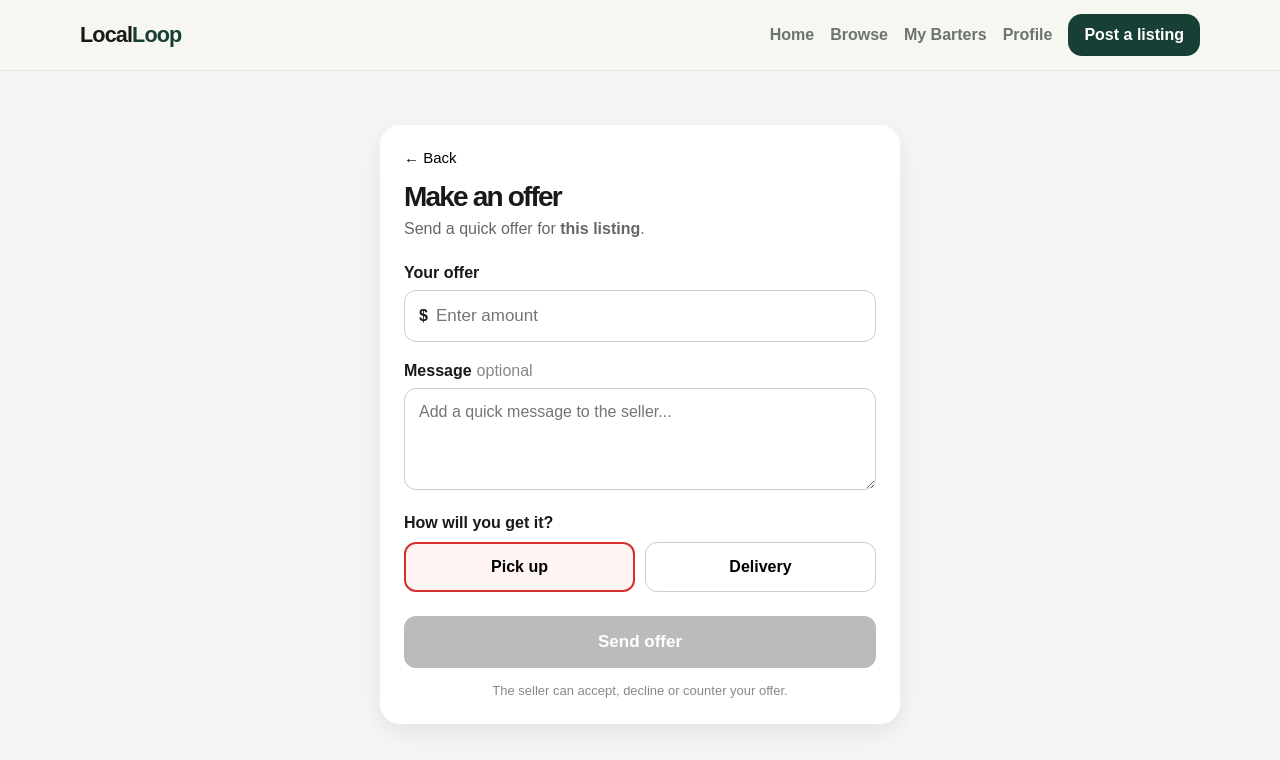
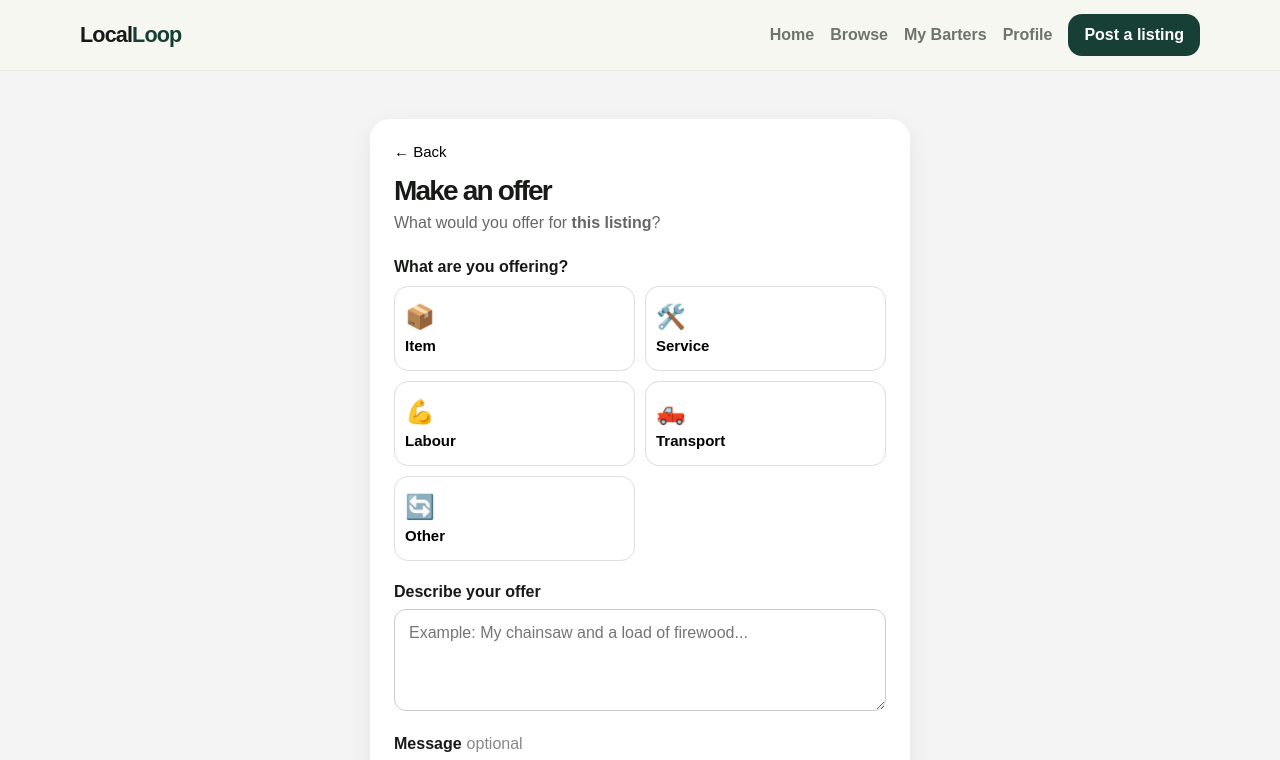
Before and after one commit to ryleycampbell93/LocalLoop, a Next.js app: page /propose in a window 1280 px wide. Shown: the top 760 px of the page. Built offline with nearby package versions, Linux system fonts and the light colour scheme.

Commit message:
Remove cash offers and add swap offers

```diff
--- a/app/propose/page.tsx
+++ b/app/propose/page.tsx
@@ -10,15 +10,23 @@ export default function ProposePage() {
   const listingId = searchParams.get("listing") || "";
   const listingTitle = searchParams.get("title") || "this listing";
 
-  const [offer, setOffer] = useState("");
+  const [offerType, setOfferType] = useState("");
+  const [offerText, setOfferText] = useState("");
   const [message, setMessage] = useState("");
-  const [delivery, setDelivery] = useState("pickup");
   const [sent, setSent] = useState(false);
+
+  const offerTypes = [
+    { id: "item", label: "Item", icon: "📦" },
+    { id: "service", label: "Service", icon: "🛠️" },
+    { id: "labour", label: "Labour", icon: "💪" },
+    { id: "transport", label: "Transport", icon: "🛻" },
+    { id: "other", label: "Other", icon: "🔄" },
+  ];
 
   function sendOffer(e: React.FormEvent) {
     e.preventDefault();
 
-    if (!offer.trim()) return;
+    if (!offerType || !offerText.trim()) return;
 
     const existingOffers = JSON.parse(
       localStorage.getItem("localLoopOffers") || "[]"
@@ -28,9 +36,9 @@ export default function ProposePage() {
       id: Date.now().toString(),
       listingId,
       listingTitle,
-      offer,
+      offerType,
+      offerText,
       message,
-      delivery,
       status: "pending",
       createdAt: new Date().toISOString(),
     };
@@ -48,7 +56,7 @@ export default function ProposePage() {
       <main
         style={{
           minHeight: "100vh",
-          background: "#f5f5f5",
+          background: "#f4f4f4",
           padding: "24px 18px",
           fontFamily: "Arial, sans-serif",
         }}
@@ -65,14 +73,14 @@ export default function ProposePage() {
         >
           <div
             style={{
-              width: 58,
-              height: 58,
+              width: 60,
+              height: 60,
               borderRadius: "50%",
               background: "#e8f5e9",
               display: "flex",
               alignItems: "center",
               justifyContent: "center",
-              fontSize: 28,
+              fontSize: 30,
               marginBottom: 18,
             }}
           >
@@ -91,7 +99,7 @@ export default function ProposePage() {
             }}
           >
             Your offer for <strong>{listingTitle}</strong> has been sent.
-            The seller can accept, decline or counter.
+            The other person can accept, counter or decline.
           </p>
 
           <button
@@ -108,7 +116,7 @@ export default function ProposePage() {
               cursor: "pointer",
             }}
           >
-            View messages
+            Go to messages
           </button>
 
           <button
@@ -137,19 +145,19 @@ export default function ProposePage() {
     <main
       style={{
         minHeight: "100vh",
-        background: "#f5f5f5",
+        background: "#f4f4f4",
         padding: "24px 18px",
         fontFamily: "Arial, sans-serif",
       }}
     >
       <div
         style={{
-          maxWidth: 520,
-          margin: "30px auto",
+          maxWidth: 540,
+          margin: "24px auto",
           background: "#fff",
           borderRadius: 20,
           padding: 24,
-          boxShadow: "0 8px 24px rgba(0,0,0,0.08)",
+          boxShadow: "0 8px 24px rgba(0,0,0,0.07)",
         }}
       >
         <button
@@ -166,7 +174,12 @@ export default function ProposePage() {
           ← Back
         </button>
 
-        <h1 style={{ margin: "0 0 6px", fontSize: 28 }}>
+        <h1
+          style={{
+            margin: "0 0 6px",
+            fontSize: 28,
+          }}
+        >
           Make an offer
         </h1>
 
@@ -177,7 +190,7 @@ export default function ProposePage() {
             lineHeight: 1.45,
           }}
         >
-          Send a quick offer for <strong>{listingTitle}</strong>.
+          What would you offer for <strong>{listingTitle}</strong>?
         </p>
 
         <form onSubmit={sendOffer}>
@@ -185,38 +198,82 @@ export default function ProposePage() {
             style={{
               display: "block",
               fontWeight: 700,
-              marginBottom: 8,
+              marginBottom: 10,
             }}
           >
-            Your offer
+            What are you offering?
           </label>
 
           <div
             style={{
-              display: "flex",
-              alignItems: "center",
+              display: "grid",
+              gridTemplateColumns: "repeat(2, 1fr)",
+              gap: 10,
+              marginBottom: 22,
+            }}
+          >
+            {offerTypes.map((type) => {
+              const selected = offerType === type.id;
+
+              return (
+                <button
+                  key={type.id}
+                  type="button"
+                  onClick={() => setOfferType(type.id)}
+                  style={{
+                    padding: "16px 10px",
+                    borderRadius: 14,
+                    border: selected
+                      ? "2px solid #d62f2f"
+                      : "1px solid #ddd",
+                    background: selected ? "#fff3f3" : "#fff",
+                    cursor: "pointer",
+                    textAlign: "left",
+                  }}
+                >
+                  <div style={{ fontSize: 24, marginBottom: 6 }}>
+                    {type.icon}
+                  </div>
+
+                  <div
+                    style={{
+                      fontWeight: 700,
+                      fontSize: 15,
+                    }}
+                  >
+                    {type.label}
+                  </div>
+                </button>
+              );
+            })}
+          </div>
+
+          <label
+            style={{
+              display: "block",
+              fontWeight: 700,
+              marginBottom: 8,
+            }}
+          >
+            Describe your offer
+          </label>
+
+          <textarea
+            value={offerText}
+            onChange={(e) => setOfferText(e.target.value)}
+            placeholder="Example: My chainsaw and a load of firewood..."
+            rows={4}
+            style={{
+              width: "100%",
+              boxSizing: "border-box",
               border: "1px solid #ccc",
               borderRadius: 12,
-              padding: "0 14px",
+              padding: 14,
+              fontSize: 16,
+              resize: "vertical",
               marginBottom: 20,
             }}
-          >
-            <span style={{ fontWeight: 700, marginRight: 8 }}>$</span>
-
-            <input
-              value={offer}
-              onChange={(e) => setOffer(e.target.value)}
-              inputMode="decimal"
-              placeholder="Enter amount"
-              style={{
-                flex: 1,
-                border: 0,
-                outline: 0,
-                padding: "15px 0",
-                fontSize: 17,
-              }}
-            />
-          </div>
+          />
 
           <label
             style={{
@@ -240,8 +297,8 @@ export default function ProposePage() {
           <textarea
             value={message}
             onChange={(e) => setMessage(e.target.value)}
-            placeholder="Add a quick message to the seller..."
-            rows={4}
+            placeholder="Anything else you want them to know?"
+            rows={3}
             style={{
               width: "100%",
               boxSizing: "border-box",
@@ -250,95 +307,40 @@ export default function ProposePage() {
               padding: 14,
               fontSize: 16,
               resize: "vertical",
-              marginBottom: 20,
+              marginBottom: 22,
             }}
           />
 
-          <label
-            style={{
-              display: "block",
-              fontWeight: 700,
-              marginBottom: 10,
-            }}
-          >
-            How will you get it?
-          </label>
-
-          <div
-            style={{
-              display: "grid",
-              gridTemplateColumns: "1fr 1fr",
-              gap: 10,
-              marginBottom: 24,
-            }}
-          >
-            <button
-              type="button"
-              onClick={() => setDelivery("pickup")}
-              style={{
-                padding: 14,
-                borderRadius: 12,
-                border:
-                  delivery === "pickup"
-                    ? "2px solid #d62f2f"
-                    : "1px solid #ccc",
-                background:
-                  delivery === "pickup" ? "#fff4f4" : "#fff",
-                fontWeight: 700,
-                cursor: "pointer",
-              }}
-            >
-              Pick up
-            </button>
-
-            <button
-              type="button"
-              onClick={() => setDelivery("delivery")}
-              style={{
-                padding: 14,
-                borderRadius: 12,
-                border:
-                  delivery === "delivery"
-                    ? "2px solid #d62f2f"
-                    : "1px solid #ccc",
-                background:
-                  delivery === "delivery" ? "#fff4f4" : "#fff",
-                fontWeight: 700,
-                cursor: "pointer",
-              }}
-            >
-              Delivery
-            </button>
-          </div>
-
           <button
             type="submit"
-            disabled={!offer.trim()}
+            disabled={!offerType || !offerText.trim()}
             style={{
               width: "100%",
               border: 0,
-              borderRadius: 12,
+              borderRadius: 13,
               padding: "16px 18px",
-              background: offer.trim() ? "#d62f2f" : "#bbb",
+              background:
+                offerType && offerText.trim() ? "#d62f2f" : "#bbb",
               color: "#fff",
               fontSize: 17,
-              fontWeight: 700,
-              cursor: offer.trim() ? "pointer" : "default",
+              fontWeight: 800,
+              cursor:
+                offerType && offerText.trim() ? "pointer" : "default",
             }}
           >
-            Send offer
+            Send Offer
           </button>
 
           <p
             style={{
+              textAlign: "center",
               fontSize: 13,
               color: "#888",
-              lineHeight: 1.4,
-              margin: "14px 2px 0",
-              textAlign: "center",
+              lineHeight: 1.45,
+              margin: "14px 4px 0",
             }}
           >
-            The seller can accept, decline or counter your offer.
+            Once sent, you can continue discussing the deal privately in chat.
           </p>
         </form>
       </div>
```
